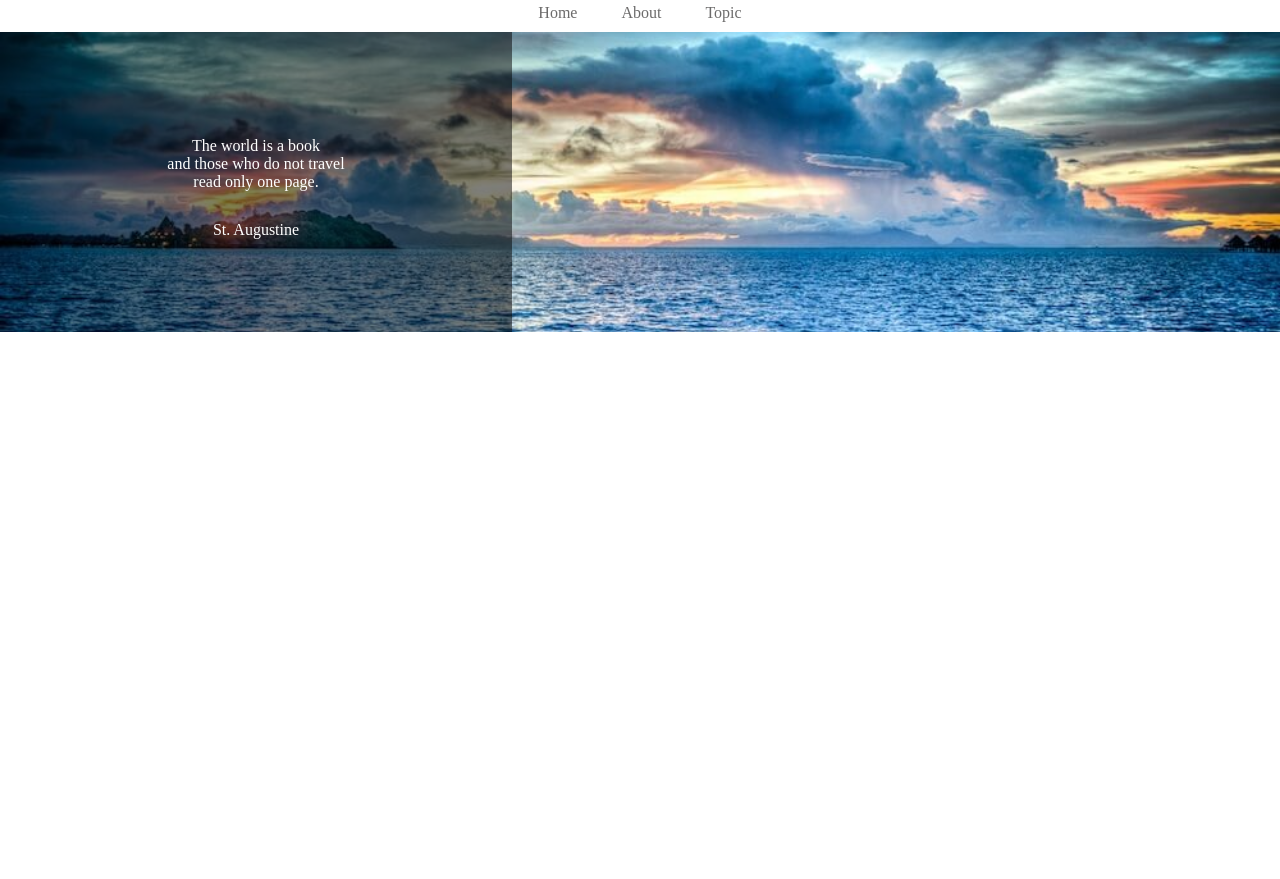
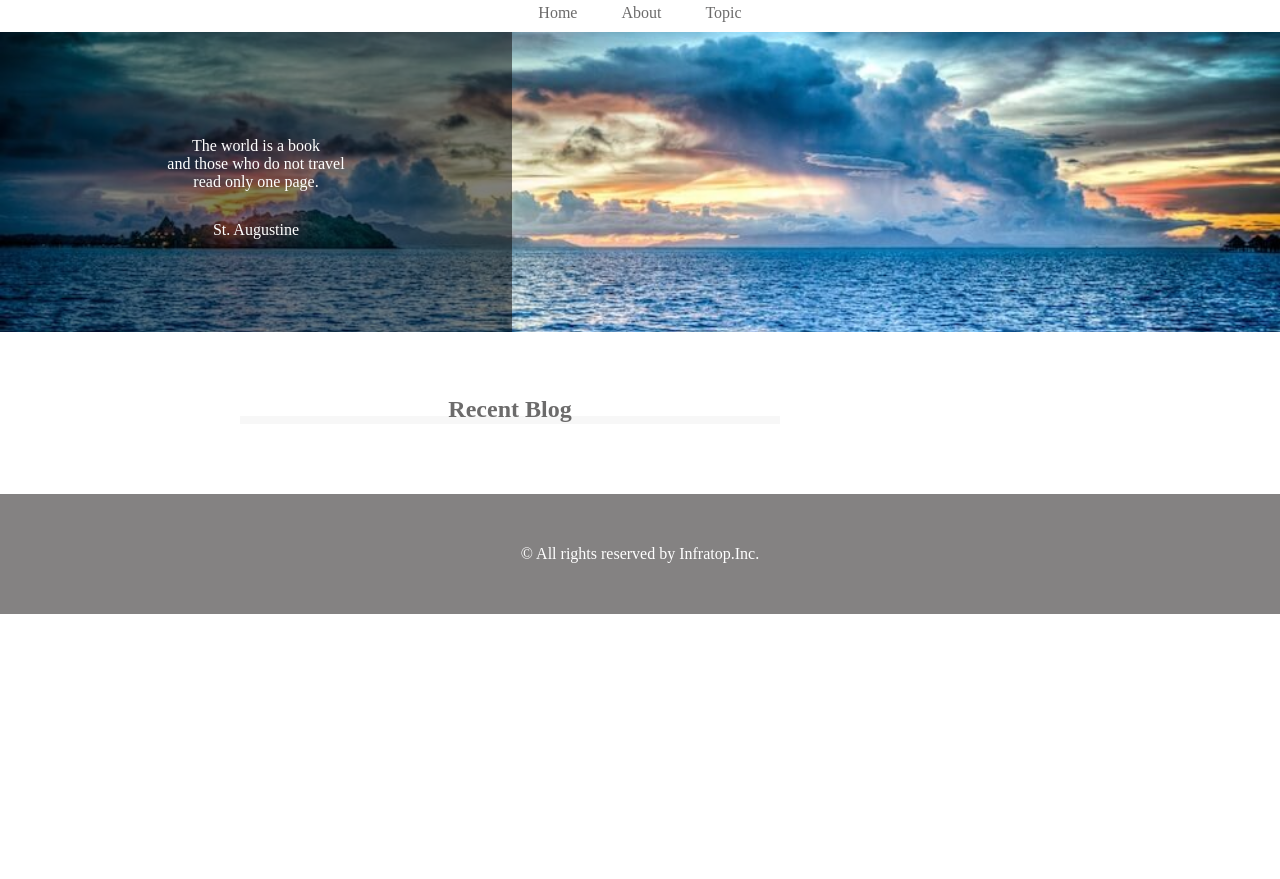
Before and after one commit to yu-M215/caravan, a plain HTML site: page index.html in a window 1280 px wide. Shown: the part 73-952 px from the top of the page. After the commit the page ends 800 px from the top, so only its background shows below. Drawn offline with Linux system fonts and the light colour scheme.

Commit message:
[Start] 1-7

```diff
--- a/index.html
+++ b/index.html
@@ -45,10 +45,12 @@
   </div>
 
   <!-- main用のdiv -->
-  <div class="main">
-    <div class="blog"></div>
+  <main>
+    <section class="blog">
+      <h2 class="blog-heading">Recent Blog</h2>
+    </section>
     <div class="sidebar"></div>
-  </div>
+  </main>
 
   <!-- footer -->
   <footer>
--- a/style.css
+++ b/style.css
@@ -58,24 +58,27 @@ header .heading {
   color: #fff;
 }
 
-.main {
-  width: 840px;/* 横幅840px */
-  /* background-color, heightの指定を解除 */
-  display: flex; /* Flexboxの利用 */
-  justify-content: center; /* 子要素の横並び・中央寄せ */
-  margin: 0 auto; /* 中央寄せ（左右に余白がないとできない） */
+main {
+  width: 800px;
+  display: flex;
+  justify-content: center;
+  margin: 0 auto;
+  padding: 70px 0;
 }
 
 .blog {
-  width: 600px;
-  height: 1400px;
+  width: 540px;
+  margin-right: 30px;
+}
 
+.blog-heading {
+  border-bottom: 8px solid #f7f7f7;
+  text-align: center;
+  line-height: 0.6;
 }
 
 .sidebar {
-  width: 240px;
-  height: 1400px;
-
+  width: 230px;
 }
 
 footer {
```
